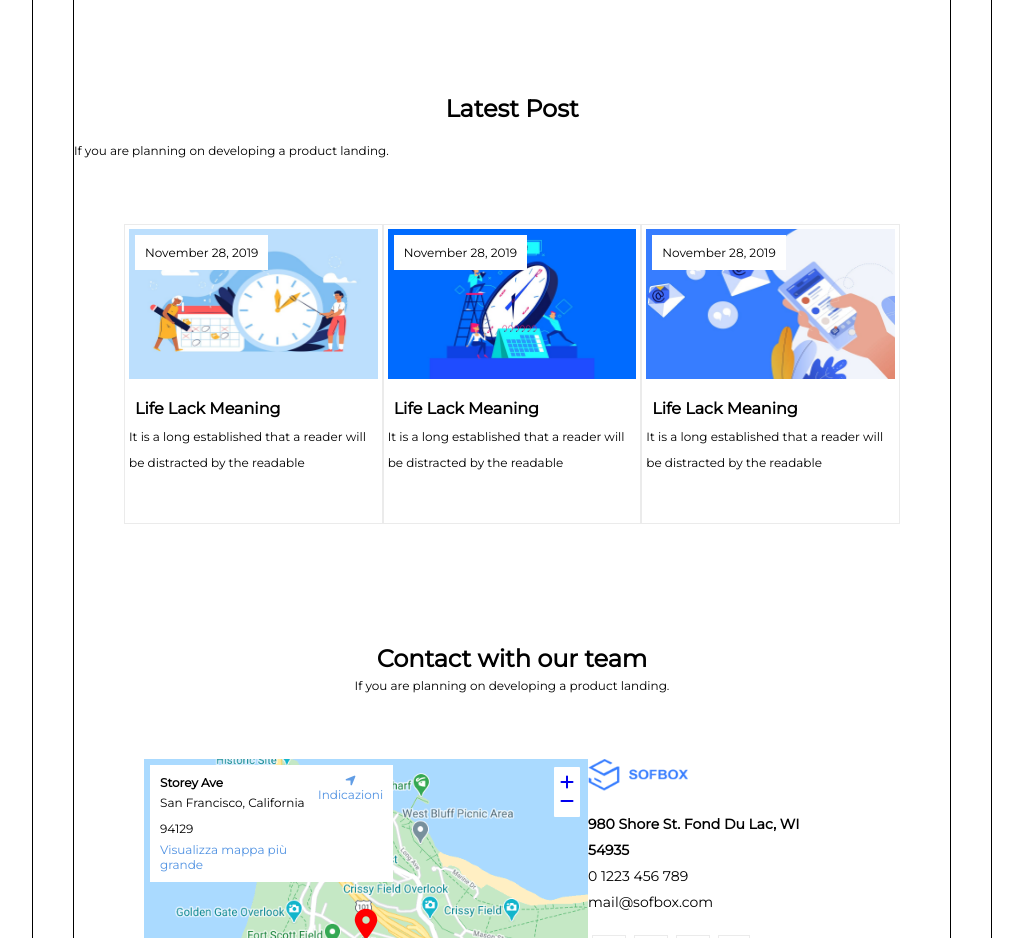
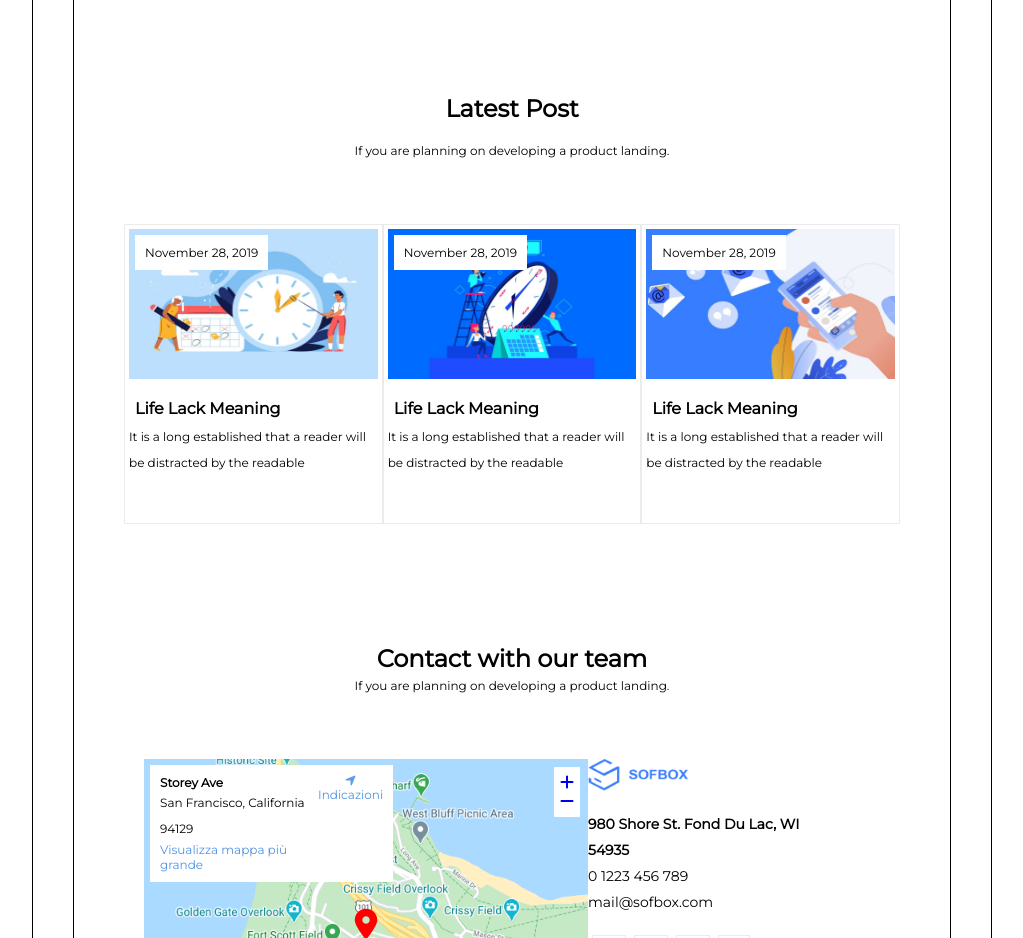
Before and after one commit to Robin9800/proj-html-vuejs, a Vue app: page / in a window 1280 px wide. Shown: the part 3480-4418 px from the top of the page, without its empty margins (128-1151 px from the left). Built offline with nearby package versions, Linux system fonts and the light colour scheme.

Commit message:
generics fixing

```diff
--- a/src/components/LatestComponent.vue
+++ b/src/components/LatestComponent.vue
@@ -1,7 +1,7 @@
 <template>
   <div class="latest-title-p flex column">
           <h2 class="text-center">Latest Post</h2>
-          <p class="f-12 text-center">If you are planning on developing a product landing.</p>
+          <p class="f-12 as-center">If you are planning on developing a product landing.</p>
           <LatestCard/>
     </div>
 </template>
```
